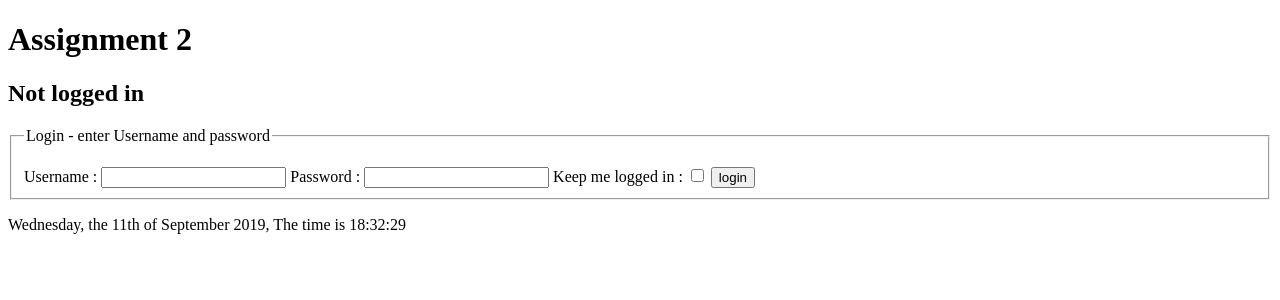
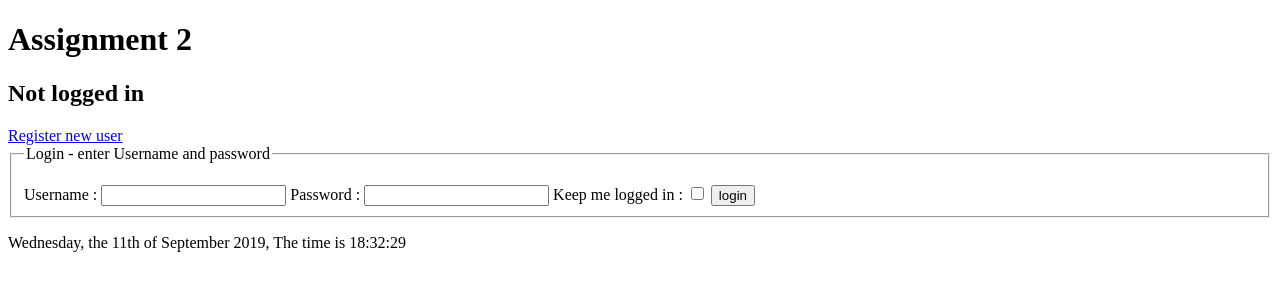
Before and after one commit to Sebastianilsson/1dv610, a PHP site: page /index.php in a window 1280 px wide. Shown: the top 300 px of the page. Run offline with PHP 8.4, Linux system fonts and the light colour scheme.

Commit message:
adding a tag for registration

```diff
--- a/index.php
+++ b/index.php
@@ -4,6 +4,7 @@
 require_once('view/LoginView.php');
 require_once('view/DateTimeView.php');
 require_once('view/LayoutView.php');
+require_once('view/RegisterView.php');
 
 //MAKE SURE ERRORS ARE SHOWN... MIGHT WANT TO TURN THIS OFF ON A PUBLIC SERVER
 error_reporting(E_ALL);
@@ -13,6 +14,7 @@ ini_set('display_errors', 'On');
 $v = new LoginView();
 $dtv = new DateTimeView();
 $lv = new LayoutView();
+$rv = new RegisterView();
 
 
 $lv->render(false, $v, $dtv);
--- a/view/LoginView.php
+++ b/view/LoginView.php
@@ -48,6 +48,7 @@ class LoginView {
 	*/
 	private function generateLoginFormHTML($message) {
 		return '
+			<a href="?register">Register new user</a>
 			<form method="post" >
 				<fieldset>
 					<legend>Login - enter Username and password</legend>
```
